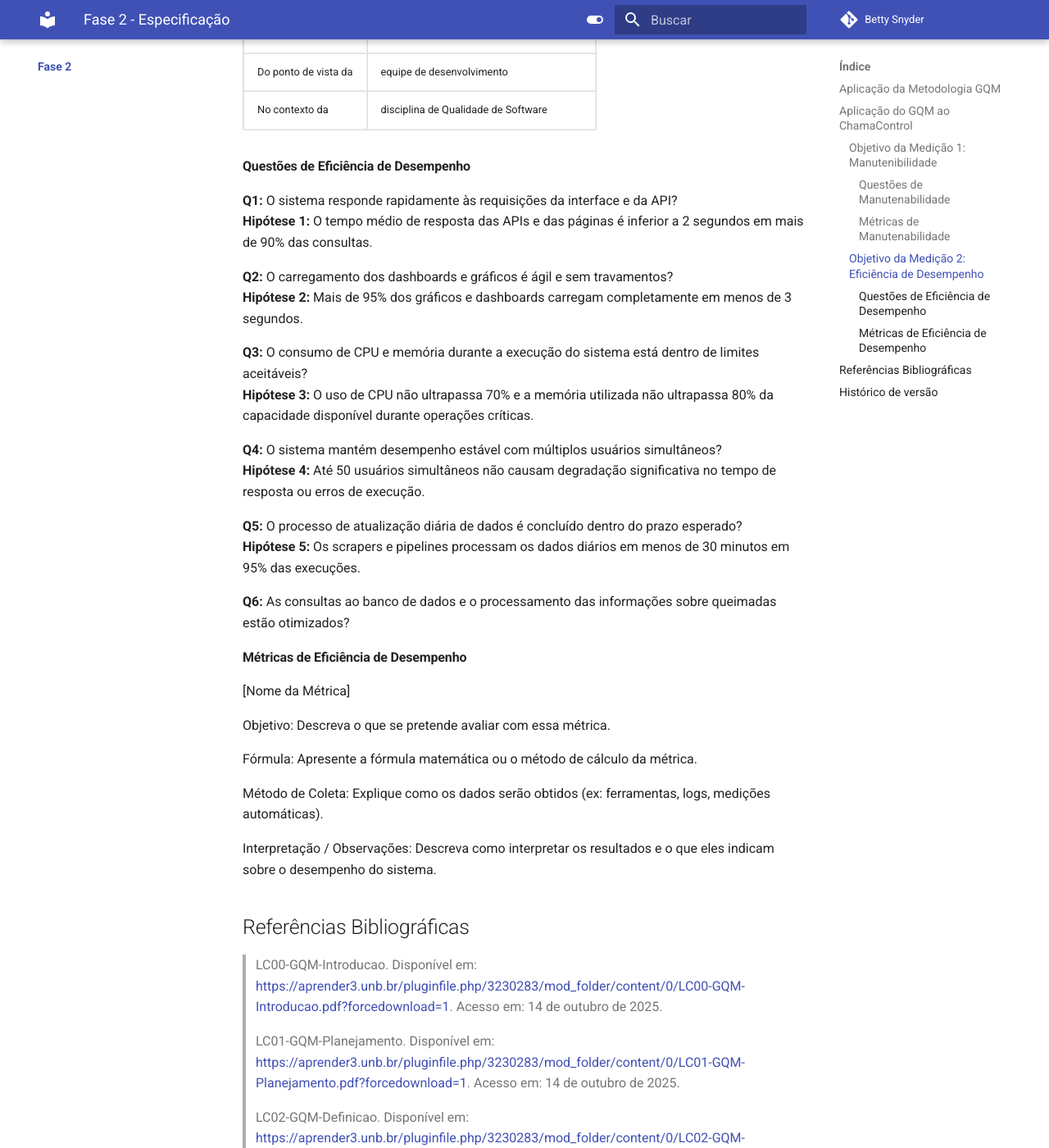
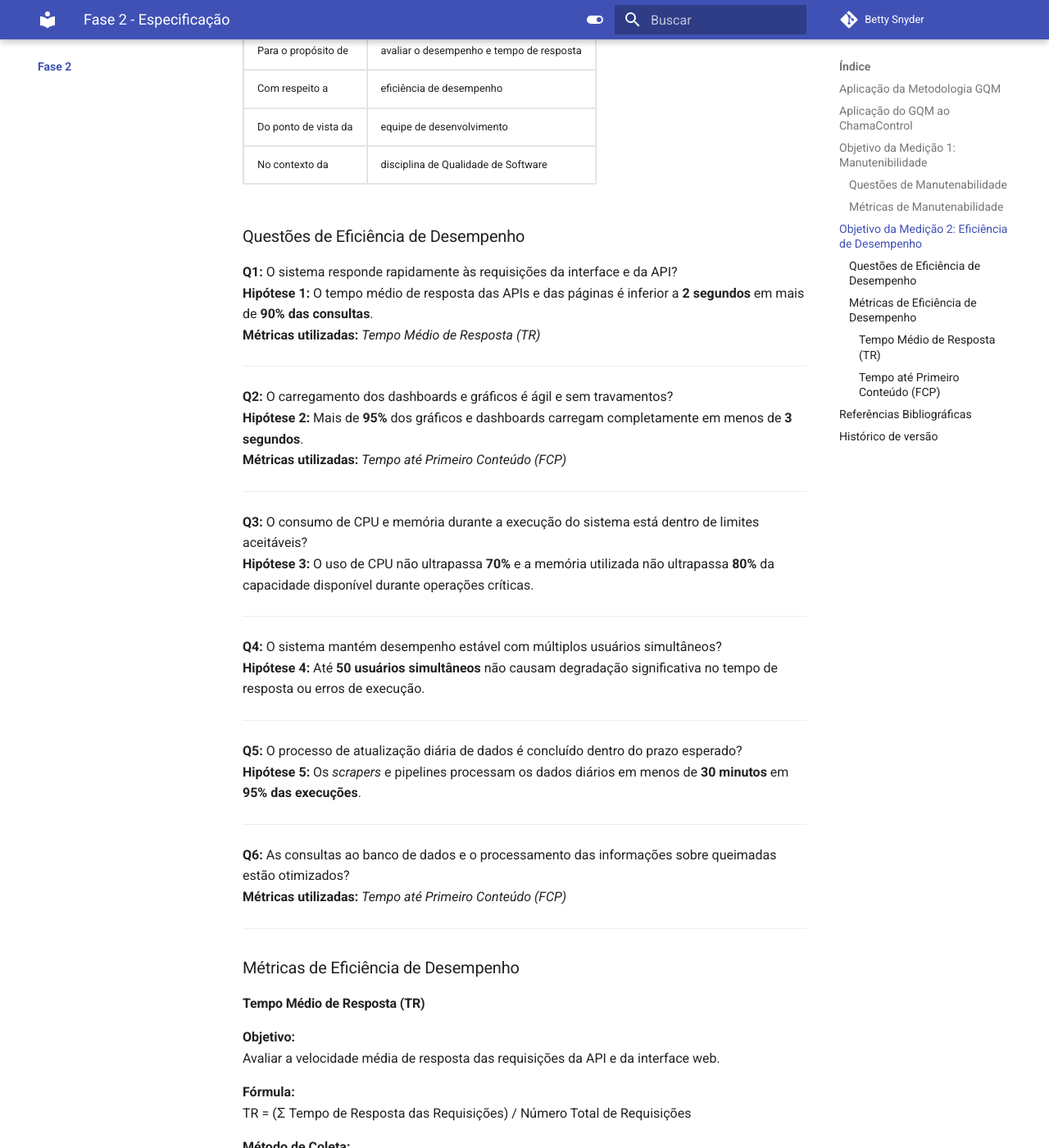
Before and after one commit to FCTE-Qualidade-de-Software-1/2025-2_T01_BETTY-SNYDER, an MkDocs documentation site: the page built from docs/Fase 2/index.md, in a window 1280 px wide and 1400 px high, scrolled down 2131 px. Shown: the whole window at 82% size. Built offline with MkDocs 1.6.1 and Material for MkDocs 9.7.7, drawn with Linux system fonts in a browser that asks for light colours; comment, search, counter and statistics services are not loaded; some of the changed text lies outside the part shown.

Commit message:
Adicionando metricas TR e FCP

```diff
--- a/docs/Fase 2/index.md
+++ b/docs/Fase 2/index.md
@@ -17,7 +17,7 @@ Essa abordagem garante que a medição da qualidade seja **focada, rastreável e
 Com base na [Fase 1 - Processo de Avaliação](../Fase%201/index.md), foram priorizadas as características de qualidade Manutenibilidade e Eficiência de Desempenho, conforme a ISO/IEC 25010.
 A seguir, são detalhados os objetivos, perguntas e métricas definidos para cada uma delas.
 
-### Objetivo da Medição 1: Manutenibilidade
+## Objetivo da Medição 1: Manutenibilidade
 
 <table border="1">
   <tr>
@@ -42,7 +42,7 @@ A seguir, são detalhados os objetivos, perguntas e métricas definidos para cad
   </tr>
 </table>
 
-#### Questões de Manutenabilidade
+### Questões de Manutenabilidade
 
 **Q1:** O código do ChamaControl é modular, com funções e classes bem organizadas?
 **Hipótese 1:** Mais de 80% das funções estão agrupadas de forma coerente e com responsabilidade clara, facilitando modificações.
@@ -59,7 +59,7 @@ A seguir, são detalhados os objetivos, perguntas e métricas definidos para cad
 **Q5:** É possível compreender rapidamente a lógica do sistema para realizar diagnósticos ou correções?
 **Hipótese 5:** Desenvolvedores conseguem identificar e modificar funções críticas em menos de 30 minutos, na média.
 
-#### Métricas de Manutenabilidade
+### Métricas de Manutenabilidade
 
 [Nome da Métrica]
 
@@ -76,7 +76,7 @@ Interpretação / Observações:
 Descreva como interpretar os resultados e o que eles indicam sobre o desempenho do sistema.
 
 
-### Objetivo da Medição 2: Eficiência de Desempenho
+## Objetivo da Medição 2: Eficiência de Desempenho
 
 <table border="1">
   <tr>
@@ -101,28 +101,70 @@ Descreva como interpretar os resultados e o que eles indicam sobre o desempenho
   </tr>
 </table>
 
-#### Questões de Eficiência de Desempenho
+### Questões de Eficiência de Desempenho
 
 **Q1:** O sistema responde rapidamente às requisições da interface e da API?
-**Hipótese 1:** O tempo médio de resposta das APIs e das páginas é inferior a 2 segundos em mais de 90% das consultas.
+**Hipótese 1:** O tempo médio de resposta das APIs e das páginas é inferior a **2 segundos** em mais de **90% das consultas**.
+**Métricas utilizadas:** *Tempo Médio de Resposta (TR)*
+
+---
 
 **Q2:** O carregamento dos dashboards e gráficos é ágil e sem travamentos?
-**Hipótese 2:** Mais de 95% dos gráficos e dashboards carregam completamente em menos de 3 segundos.
+**Hipótese 2:** Mais de **95%** dos gráficos e dashboards carregam completamente em menos de **3 segundos**.
+**Métricas utilizadas:** *Tempo até Primeiro Conteúdo (FCP)*
+
+---
 
 **Q3:** O consumo de CPU e memória durante a execução do sistema está dentro de limites aceitáveis?
-**Hipótese 3:** O uso de CPU não ultrapassa 70% e a memória utilizada não ultrapassa 80% da capacidade disponível durante operações críticas.
+**Hipótese 3:** O uso de CPU não ultrapassa **70%** e a memória utilizada não ultrapassa **80%** da capacidade disponível durante operações críticas.
+
+---
 
 **Q4:** O sistema mantém desempenho estável com múltiplos usuários simultâneos?
-**Hipótese 4:** Até 50 usuários simultâneos não causam degradação significativa no tempo de resposta ou erros de execução.
+**Hipótese 4:** Até **50 usuários simultâneos** não causam degradação significativa no tempo de resposta ou erros de execução.
+
+---
 
 **Q5:** O processo de atualização diária de dados é concluído dentro do prazo esperado?
-**Hipótese 5:** Os scrapers e pipelines processam os dados diários em menos de 30 minutos em 95% das execuções.
+**Hipótese 5:** Os *scrapers* e pipelines processam os dados diários em menos de **30 minutos** em **95% das execuções**.
+
+---
 
 **Q6:** As consultas ao banco de dados e o processamento das informações sobre queimadas estão otimizados?
+**Métricas utilizadas:** *Tempo até Primeiro Conteúdo (FCP)*
+
+---
 
 
 
-#### Métricas de Eficiência de Desempenho
+### Métricas de Eficiência de Desempenho
+
+#### Tempo Médio de Resposta (TR)
+
+**Objetivo:**
+Avaliar a velocidade média de resposta das requisições da API e da interface web.
+
+**Fórmula:**
+TR = (Σ Tempo de Resposta das Requisições) / Número Total de Requisições
+
+**Método de Coleta:**
+Medições realizadas com o **DevTools** ou **Lighthouse**, simulando cenários de uso típicos do sistema.
+
+**Interpretação / Observações:**
+Valores até **2 segundos** indicam desempenho ideal. Respostas mais lentas sugerem **gargalos nas rotas da API**, **consultas SQL complexas** ou **ausência de cache**.
+
+#### Tempo até Primeiro Conteúdo (FCP)
+
+**Objetivo:**
+Avaliar a rapidez com que o usuário visualiza o primeiro elemento do dashboard (gráfico, texto ou título), refletindo a percepção de desempenho do sistema.
+
+**Método de Coleta:**
+Medições via **Lighthouse** ou **Chrome DevTools**, na aba *Performance*, registrando o tempo até o primeiro conteúdo visível na tela.
+
+**Interpretação / Observações:**
+Valores até **3 segundos** indicam carregamento fluido e experiência satisfatória. Tempos superiores sugerem renderização ineficiente, scripts pesados ou sobrecarga no front-end.
+
+
 
 [Nome da Métrica]
 
```
